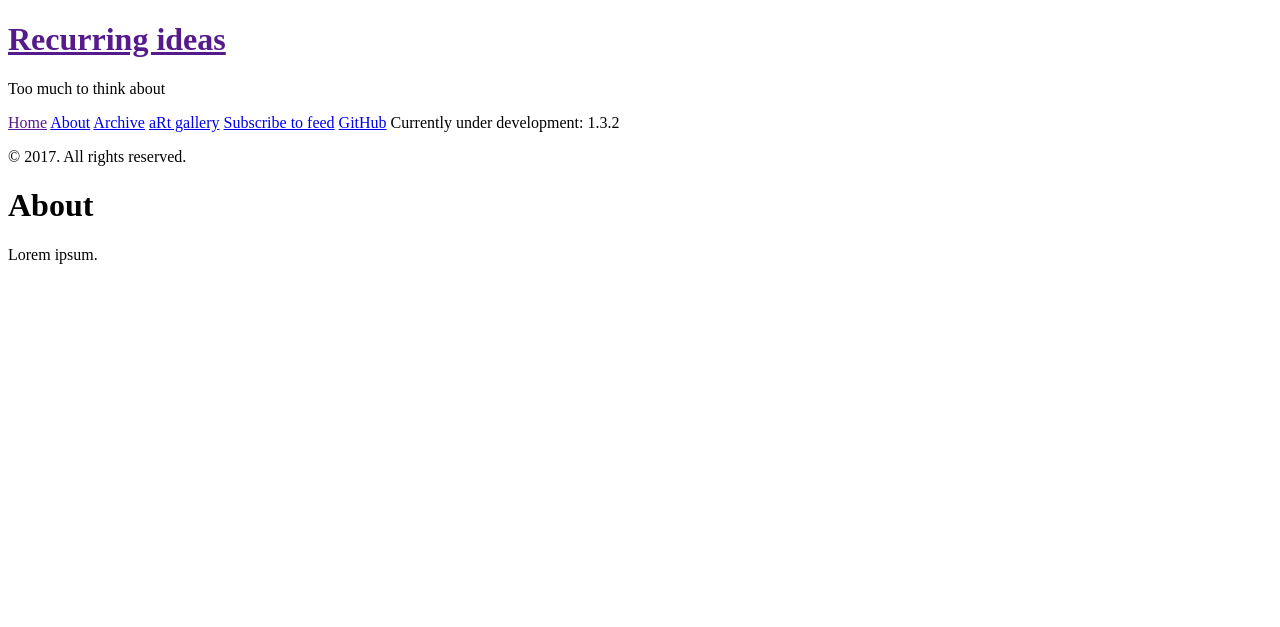
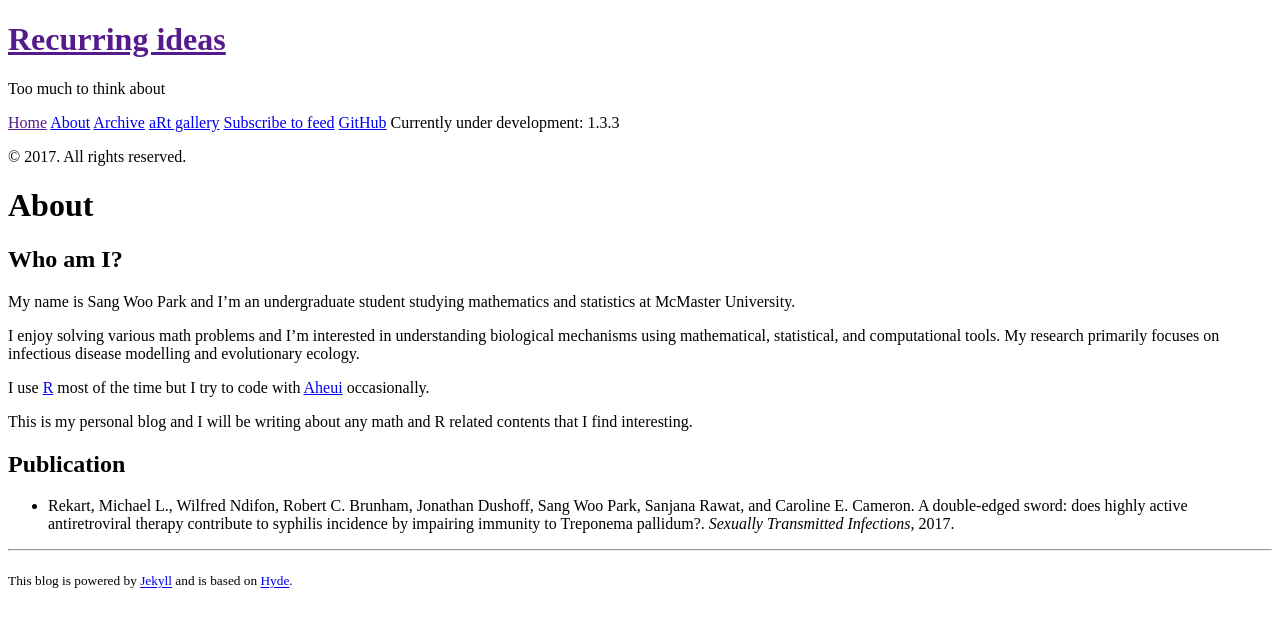
Before and after one commit to parksw3/parksw3.github.io, a Jekyll site: the page built from about.md, in a window 1280 px wide. Shown: the top 627 px of the page. Built offline with Jekyll 4.4.1, drawn with Linux system fonts in a browser that asks for light colours.

Commit message:
update blog

```diff
--- a/_config.yml
+++ b/_config.yml
@@ -32,7 +32,7 @@
     output: true
 
 # Custom vars
-version:          1.3.2
+version:          1.3.3
 
 github:
   repo:           https://github.com/parksw3/parksw3.github.io
--- a/about.md
+++ b/about.md
@@ -3,4 +3,24 @@
 title: About
 ---
 
-Lorem ipsum.
+Who am I?
+----
+
+My name is Sang Woo Park and I'm an undergraduate student studying mathematics and statistics at McMaster University.
+
+I enjoy solving various math problems and I'm interested in understanding biological mechanisms using mathematical, statistical, and computational tools. My research primarily focuses on infectious disease modelling and evolutionary ecology.
+
+I use [R](https://www.r-project.org/) most of the time but I try to code with [Aheui](https://esolangs.org/wiki/Aheui) occasionally.
+
+This is my personal blog and I will be writing about any math and R related contents that I find interesting.
+
+Publication
+----
+
+* Rekart, Michael L., Wilfred Ndifon, Robert C. Brunham, Jonathan Dushoff, Sang Woo Park, Sanjana Rawat, and Caroline E. Cameron. A double-edged sword: does highly active antiretroviral therapy contribute to syphilis incidence by impairing immunity to Treponema pallidum?. *Sexually Transmitted Infections,* 2017.
+
+-------------
+
+<sub>
+This blog is powered by [Jekyll](https://jekyllrb.com/) and is based on [Hyde](http://hyde.getpoole.com/).
+</sub>
```
